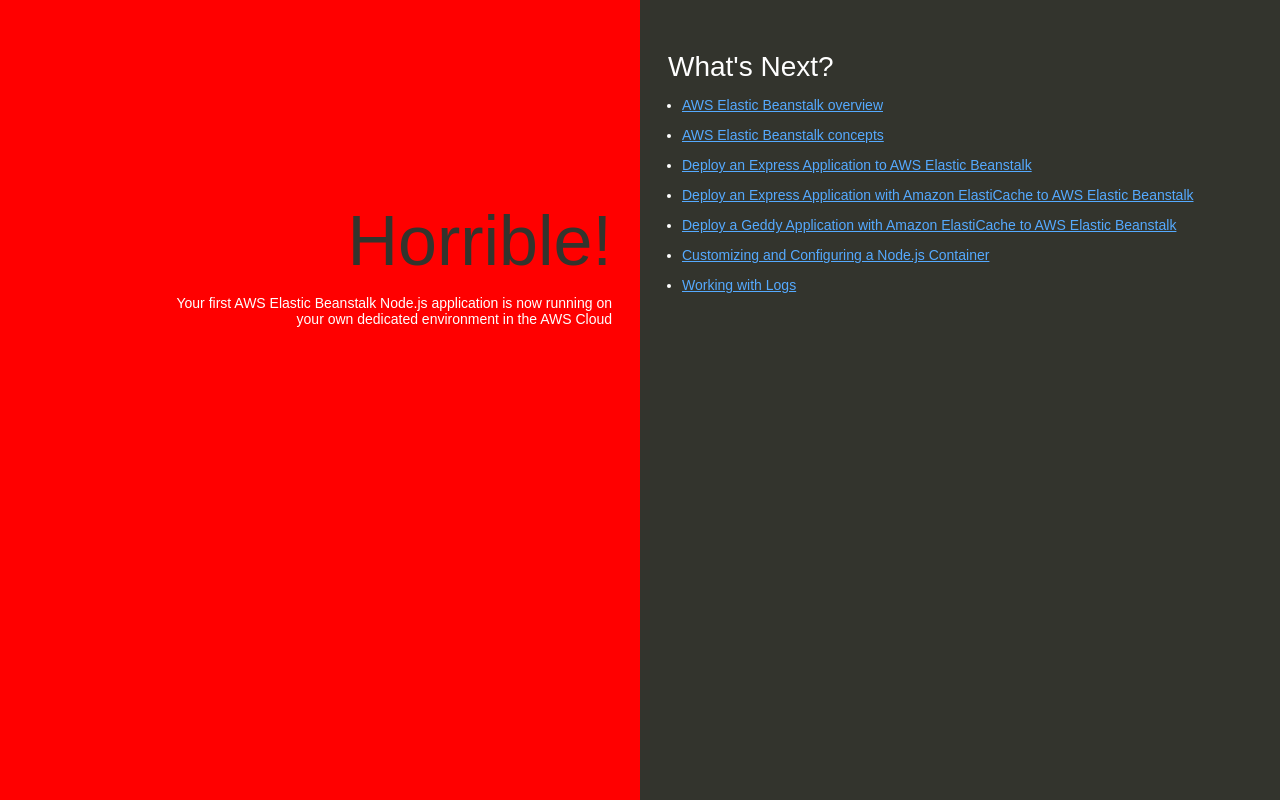
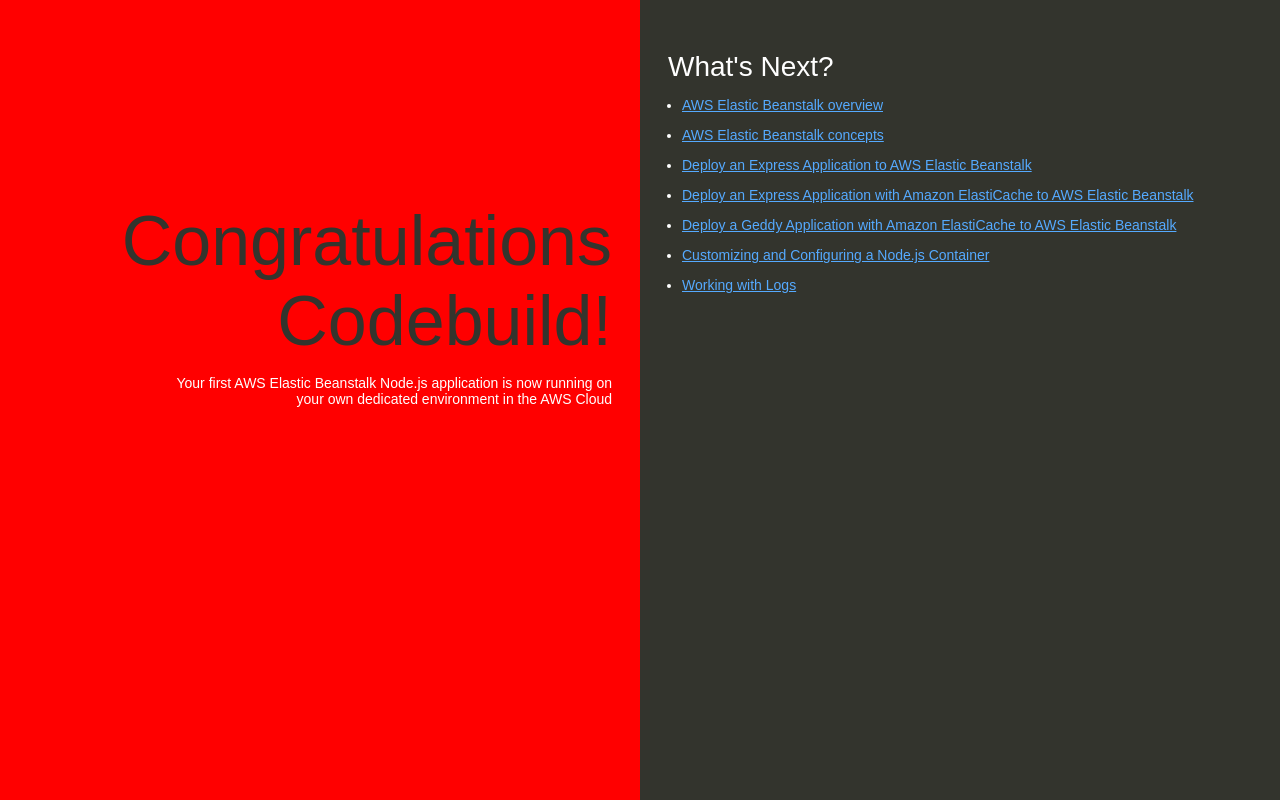
Before and after one commit to vishwakarmavijay4031/my-nodejs-app, a website: page index.html in a window 1280 px wide. Drawn offline with Linux system fonts and the light colour scheme.

Commit message:
Update index.html

```diff
--- a/index.html
+++ b/index.html
@@ -74,7 +74,7 @@
   </head>
   <body>
     <div class="textColumn">
-      <h1>Horrible!</h1>
+      <h1>Congratulations Codebuild!</h1>
       <p>Your first AWS Elastic Beanstalk Node.js application is now running on your own dedicated environment in the AWS Cloud</p>
     </div>
     <div class="linksColumn">
```
